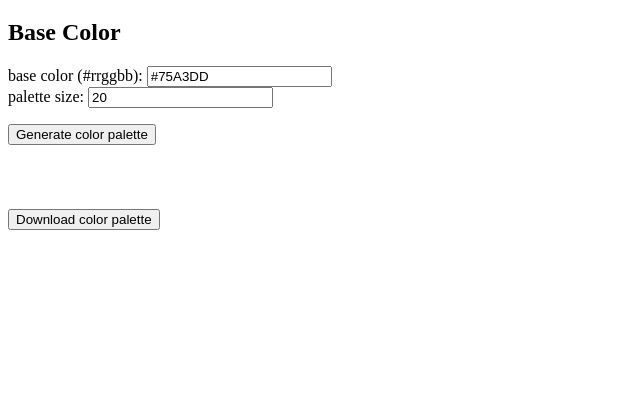
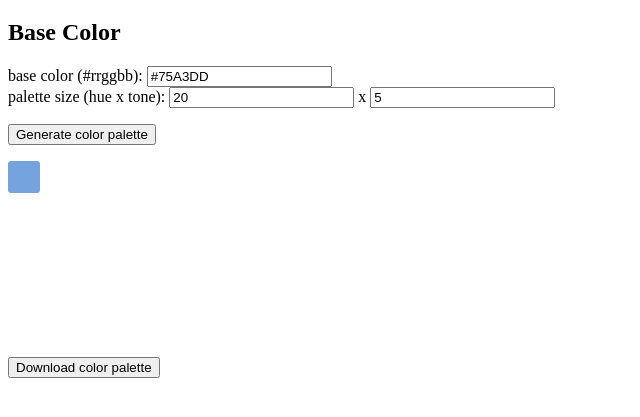
Before and after one commit to Robot-Inventor/hct-color-palette, a website built with webpack: page index.html in a window 1280 px wide. Both pictures are taken after a click on the button "Generate color palette". Shown: the part 61-478 px from the top of the page, without its empty margins (0-640 px from the left). Built offline with nearby package versions, Linux system fonts and the light colour scheme; what @material/material-color-utilities would draw is missing.

Commit message:
add tone settings

```diff
--- a/index.html
+++ b/index.html
@@ -14,8 +14,9 @@
             ><input type="text" name="base_color" id="base_color" value="#75A3DD" />
         </div>
         <div>
-            <label for="palette_size">palette size: </label
-            ><input type="number" name="palette_size" id="palette_size" value="20" step="1" min="1" />
+            <label for="palette_size">palette size (hue x tone): </label
+            ><input type="number" name="palette_size" id="palette_size_hue" value="20" step="1" min="1" /> x
+            <input type="number" name="palette_size" id="palette_size_tone" value="5" step="1" min="1" />
         </div>
         <button id="generate_button">Generate color palette</button>
         <div id="palette"></div>
@@ -27,15 +28,17 @@
 
             #palette {
                 display: flex;
+                flex-direction: column;
                 width: max-content;
             }
 
-            #palette > div {
+            #palette > div > div {
                 width: 2rem;
                 height: 2rem;
                 border-radius: 0.2rem;
                 margin-right: 0.25rem;
                 cursor: pointer;
+                display: inline-block;
             }
         </style>
         <script src="./dist/main.js"></script>
--- a/index.js
+++ /dev/null
@@ -1,57 +0,0 @@
-import { argbFromHex, hexFromArgb, Hct } from "@material/material-color-utilities";
-import { toPng } from "html-to-image";
-
-// HCTのトーンはL*a*bの明るさ。HCTの色相と彩度はCAM16の色相と彩度と同じ。
-
-const generate_palette = (base_color, palette_size) => {
-    const hue_step = 360 / palette_size;
-    const color = Hct.fromInt(argbFromHex(base_color));
-    const palette = [];
-
-    palette.push(hexFromArgb(color.toInt()));
-    for (let i = 0; i < palette_size - 1; i++) {
-        if (color.hue + hue_step <= 360) {
-            color.hue += hue_step;
-        } else {
-            color.hue += hue_step - 360;
-        }
-        palette.push(hexFromArgb(color.toInt()));
-    }
-
-    return palette;
-};
-
-const generate_button = document.getElementById("generate_button");
-const base_color_element = document.getElementById("base_color");
-const palette_size_element = document.getElementById("palette_size");
-const palette_element = document.getElementById("palette");
-const download_button = document.getElementById("download_button");
-
-generate_button.addEventListener("click", () => {
-    const base_color = base_color_element.value;
-    const palette_size = palette_size_element.value;
-    const palette = generate_palette(base_color, palette_size);
-
-    while (palette_element.firstChild) {
-        palette_element.removeChild(palette_element.firstChild);
-    }
-
-    for (const color of palette) {
-        const div = document.createElement("div");
-        div.style.background = color;
-        div.addEventListener("click", () => {
-            navigator.clipboard.writeText(color);
-        });
-        palette_element.appendChild(div);
-    }
-});
-
-download_button.addEventListener("click", () => {
-    const a = document.createElement("a");
-    a.download = "color_palette.png";
-
-    toPng(palette_element).then((data) => {
-        a.href = data;
-        a.click();
-    });
-});
--- /dev/null
+++ b/index.ts
@@ -0,0 +1,101 @@
+import { argbFromHex, hexFromArgb, Hct } from "@material/material-color-utilities";
+import { toPng } from "html-to-image";
+
+// HCTのトーンはL*a*bの明るさ。HCTの色相と彩度はCAM16の色相と彩度と同じ。
+
+const generate_palette = (base_color: string, palette_size_hue: number, palette_size_tone: number) => {
+    const hue_step = 360 / palette_size_hue;
+    const tone_step = 100 / palette_size_tone;
+    const color = Hct.fromInt(argbFromHex(base_color));
+    const base_chroma = color.chroma;
+    const base_tone = color.tone;
+    const hue_list = [];
+    const palette = [];
+
+    // Generate a list of hue values
+    hue_list.push(color.hue);
+    for (let i = 0; i < palette_size_hue - 1; i++) {
+        if (color.hue + hue_step <= 360) {
+            color.hue += hue_step;
+        } else {
+            color.hue += hue_step - 360;
+        }
+        hue_list.push(color.hue);
+    }
+
+    const row = hue_list.map((hue) => {
+        color.hue = hue;
+        color.chroma = base_chroma;
+        color.tone = base_tone;
+        return hexFromArgb(color.toInt());
+    });
+    palette.push(row);
+    for (let i = 0; i < palette_size_tone - 1; i++) {
+        if (color.tone + tone_step <= 100) {
+            color.tone += tone_step;
+        } else {
+            color.tone += tone_step - 100;
+        }
+
+        const tone = color.tone;
+
+        const row = hue_list.map((hue) => {
+            // If chroma and tone are not re-set, their values will shift slightly
+            color.hue = hue;
+            color.chroma = base_chroma;
+            color.tone = tone;
+            return hexFromArgb(color.toInt());
+        });
+        palette.push(row);
+    }
+
+    // Error correction of base_color
+    palette[0][0] = base_color.toLowerCase();
+
+    return palette;
+};
+
+const generate_button = document.getElementById("generate_button")!;
+const base_color_element: HTMLInputElement = document.querySelector("#base_color")!;
+const palette_size_hue_element: HTMLInputElement = document.querySelector("#palette_size_hue")!;
+const palette_size_tone_element: HTMLInputElement = document.querySelector("#palette_size_tone")!;
+const palette_element = document.getElementById("palette")!;
+const download_button = document.getElementById("download_button")!;
+
+generate_button.addEventListener("click", () => {
+    const base_color = base_color_element.value;
+    const palette_size_hue = parseInt(palette_size_hue_element.value);
+    const palette_size_tone = parseInt(palette_size_tone_element.value);
+    const palette = generate_palette(base_color, palette_size_hue, palette_size_tone);
+
+    // Delete old palette
+    while (palette_element.firstChild) {
+        palette_element.removeChild(palette_element.firstChild);
+    }
+
+    for (const row of palette) {
+        const row_outer = document.createElement("div");
+
+        for (const color of row) {
+            const div = document.createElement("div");
+            div.style.background = color;
+            div.title = color;
+            div.addEventListener("click", () => {
+                navigator.clipboard.writeText(color);
+            });
+            row_outer.appendChild(div);
+        }
+
+        palette_element.appendChild(row_outer);
+    }
+});
+
+download_button.addEventListener("click", () => {
+    const a = document.createElement("a");
+    a.download = "color_palette.png";
+
+    toPng(palette_element).then((data) => {
+        a.href = data;
+        a.click();
+    });
+});
--- a/webpack.config.cjs
+++ b/webpack.config.cjs
@@ -1,6 +1,6 @@
 module.exports = {
-    mode: "production",
-    entry: "./index.js",
+    mode: "development",
+    entry: "./index.ts",
     module: {
         rules: [
             {
```
